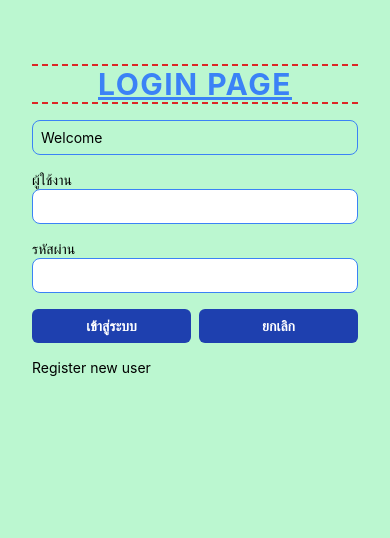
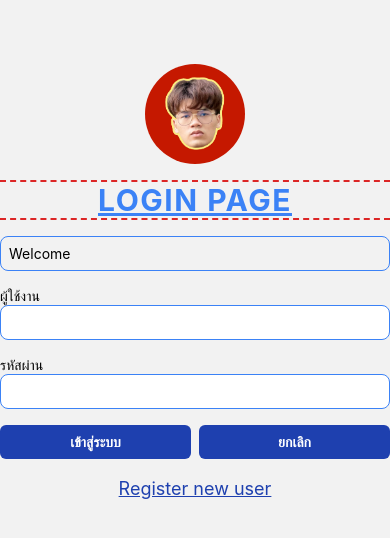
Before and after one commit to aatuodcrd/Mobile-App-1st, a React Native app: screen /Login in a window 390 px wide. Shown: the top 538 px of the page. Built offline with nearby package versions, Linux system fonts and the light colour scheme.

Commit message:
feat: Add image to login page for better visual appeal

```diff
--- a/components/login.tsx
+++ b/components/login.tsx
@@ -1,5 +1,5 @@
 import { FC } from 'react';
-import { View, Text, Pressable, Alert } from 'react-native';
+import { View, Text, Pressable, Alert, Image } from 'react-native';
 import { z } from 'zod';
 import { zodResolver } from '@hookform/resolvers/zod';
 import { useForm, SubmitHandler, SubmitErrorHandler } from 'react-hook-form';
@@ -75,35 +75,31 @@ export const Login: FC<Props> = (props) => {
     }
 
     return <>
-        <View className='space-y-4 flex flex-col bg-green-200 md:bg-red-500 w-screen h-full py-16 px-8'>
-            <Text
-                className='border-dashed border-red-600 border-t-2 border-b-2 text-3xl text-center text-blue-500 underline font-bold tracking-wider uppercase'>Login Page</Text>
+        <View className='space-y-4 flex flex-col md:bg-red-500 w-screen h-full py-16'>
+            <View className='flex flex-row justify-center'>
+                <Image source={require('./../assets/logo.jpeg')} style={{ width: 100, height: 100 }} className='rounded-full' />
+            </View>
+            <Text className='border-dashed border-red-600 border-t-2 border-b-2 text-3xl text-center text-blue-500 underline font-bold tracking-wider uppercase'>Login Page</Text>
             <Text className='rounded-lg border border-blue-500 p-2 my-2'>Welcome</Text>
-
             <View>
                 <MyInput name='userName' control={control} label="ผู้ใช้งาน" />
             </View>
-
             <View>
                 <MyInput name='password' control={control} isSecure={true} label='รหัสผ่าน' />
             </View>
-
             <View className='flex flex-row space-x-2'>
                 <View className='flex-1'>
-                    <MyButton label='เข้าสู่ระบบ'
-                        whenPress={handleSubmit(whenValidatePass, whenValidateFail)} />
+                    <MyButton label='เข้าสู่ระบบ' whenPress={handleSubmit(whenValidatePass, whenValidateFail)} />
                 </View>
-
                 <View className='flex-1'>
-                    <MyButton label='ยกเลิก'
-                        whenPress={whenResetPress} />
+                    <MyButton label='ยกเลิก' whenPress={whenResetPress} />
                 </View>
             </View>
-
-            <Pressable onPress={whenNavigate}>
-                <Text>Register new user</Text>
-            </Pressable>
-
+            <View className='flex flex-row justify-center'>
+                <Pressable onPress={whenNavigate}>
+                    <Text className='text-blue-800 underline text-lg'>Register new user</Text>
+                </Pressable>
+            </View>
         </View>
     </>
 
```
Also changed, not shown: assets/logo.jpeg (added).
